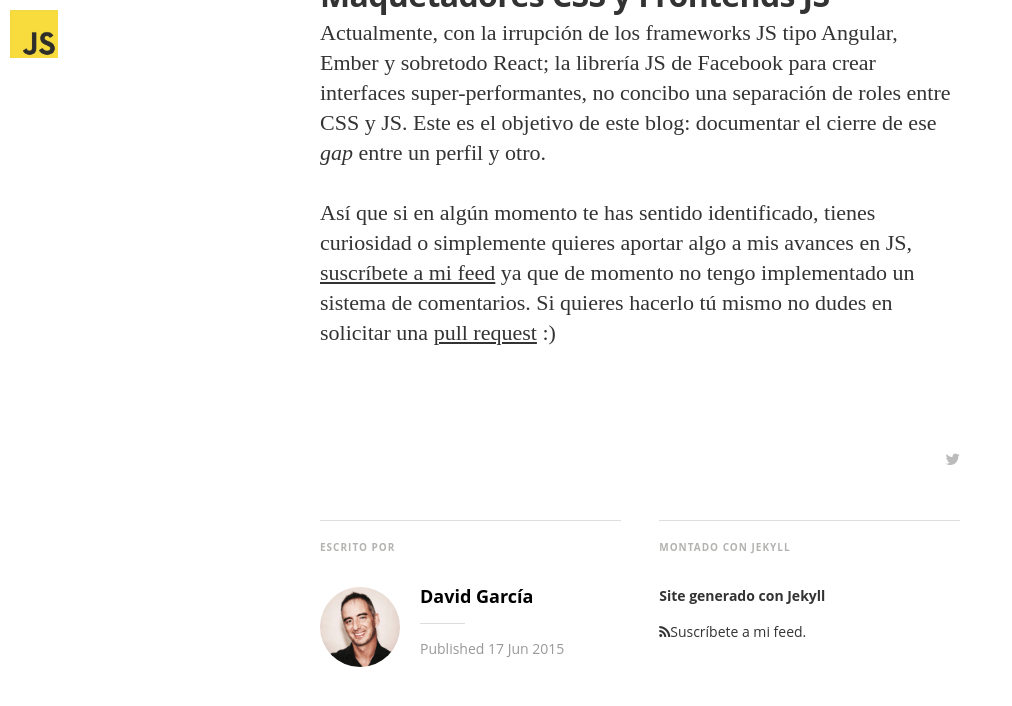
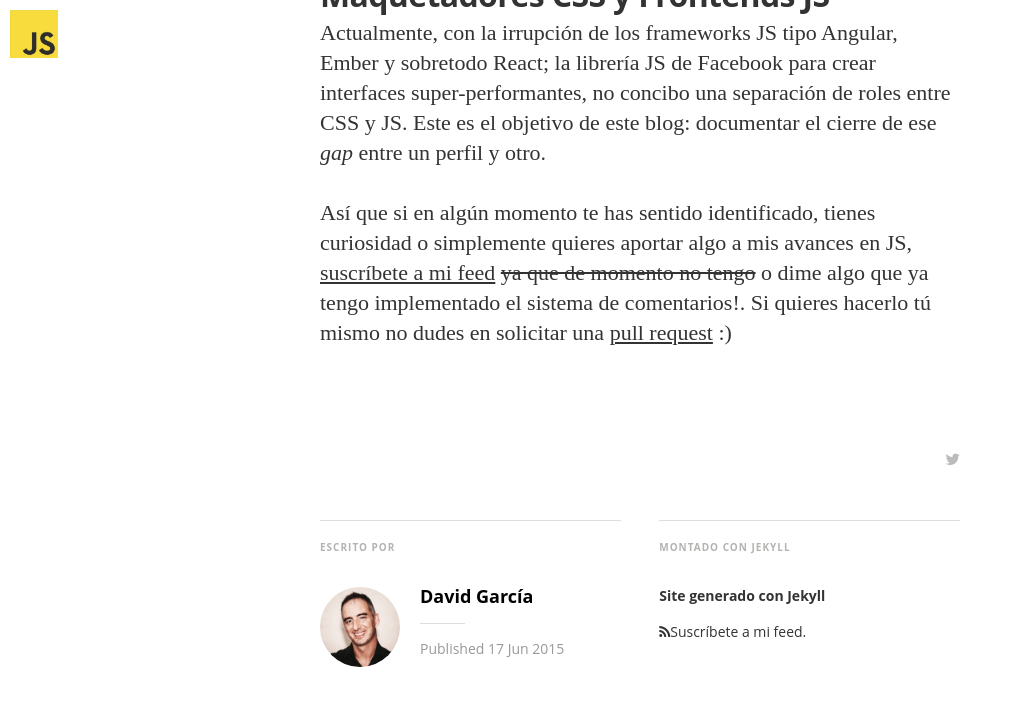
Before and after one commit to davecarter/jsblog, a Jekyll site: the page built from _posts/2015-06-17-maquetadores-y-frontends.markdown, in a window 1280 px wide and 900 px high, scrolled down 2617 px, cut to the strip 0-753 px from the top of the window. Shown: the top 706 px of the strip, without its empty margins (0-1012 px from the left). Built offline with Jekyll 4.4.1, drawn with Linux system fonts in a browser that asks for light colours; nearby versions of some CDN libraries; some web fonts are replaced; Markdown is read by kramdown in place of the engine named in the settings; comment, search, counter and statistics services are not loaded.

Commit message:
edited reference to comments section not implemented yet

```diff
--- a/_posts/2015-06-17-maquetadores-y-frontends.markdown
+++ b/_posts/2015-06-17-maquetadores-y-frontends.markdown
@@ -41,7 +41,7 @@ El problema es que el *gap* entre maquetación pura CSS y modificación del DOM
 
 Actualmente, con la irrupción de los frameworks JS tipo Angular, Ember y sobretodo React; la librería JS de Facebook para crear interfaces super-performantes, no concibo una separación de roles entre CSS y JS. Este es el objetivo de este blog: documentar el cierre de ese *gap* entre un perfil y otro.
 
-Así que si en algún momento te has sentido identificado, tienes curiosidad o simplemente quieres aportar algo a mis avances en JS, [suscríbete a mi feed](http://davecarter.me/feed.xml) ya que de momento no tengo implementado un sistema de comentarios. Si quieres hacerlo tú mismo no dudes en solicitar una [pull request](https://github.com/davecarter/jsblog) :)
+Así que si en algún momento te has sentido identificado, tienes curiosidad o simplemente quieres aportar algo a mis avances en JS, [suscríbete a mi feed](http://davecarter.me/feed.xml) <del>ya que de momento no tengo</del> o dime algo que ya tengo implementado el sistema de comentarios!. Si quieres hacerlo tú mismo no dudes en solicitar una [pull request](https://github.com/davecarter/jsblog) :)
 
 <div id="disqus_thread"></div>
 <script type="text/javascript">
```
